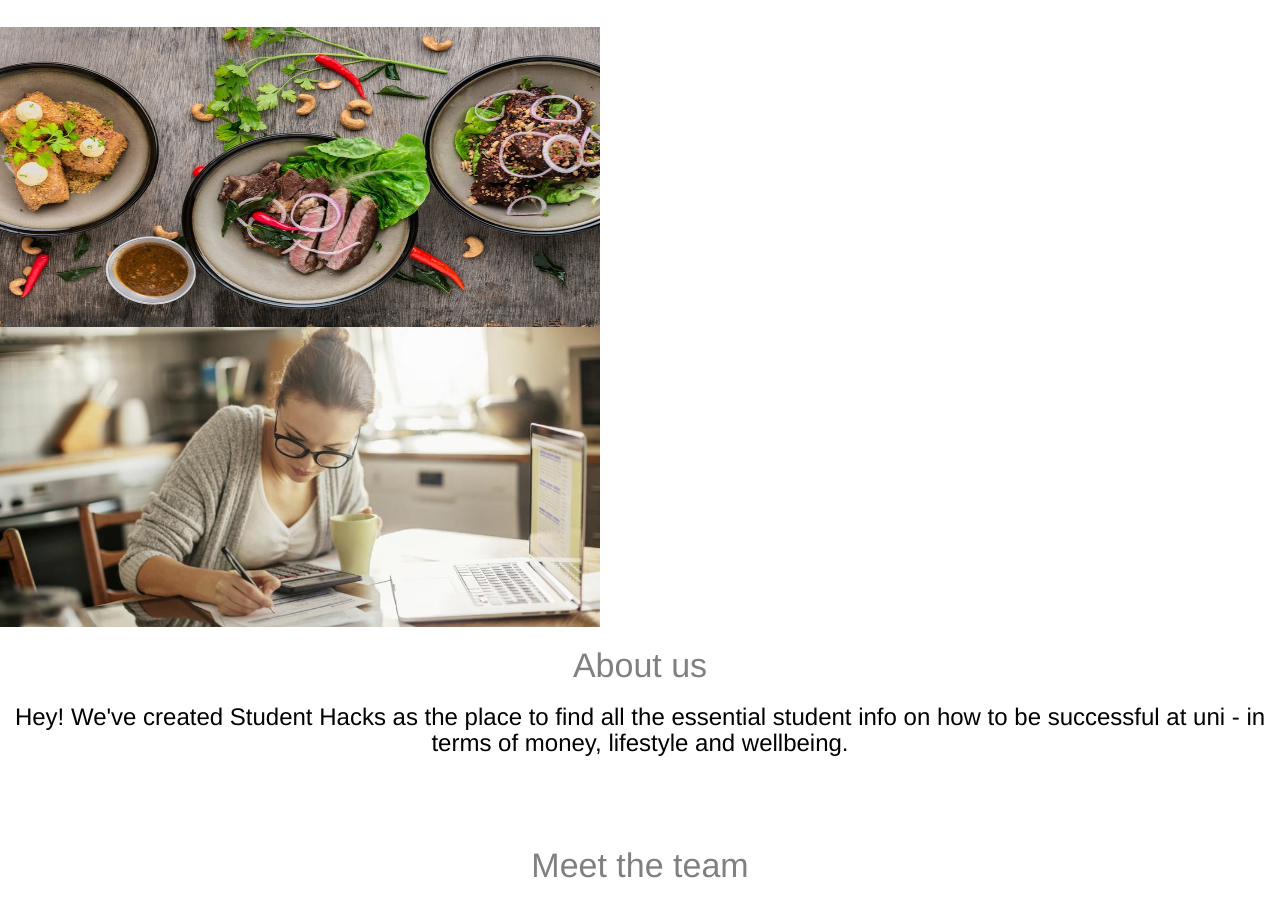
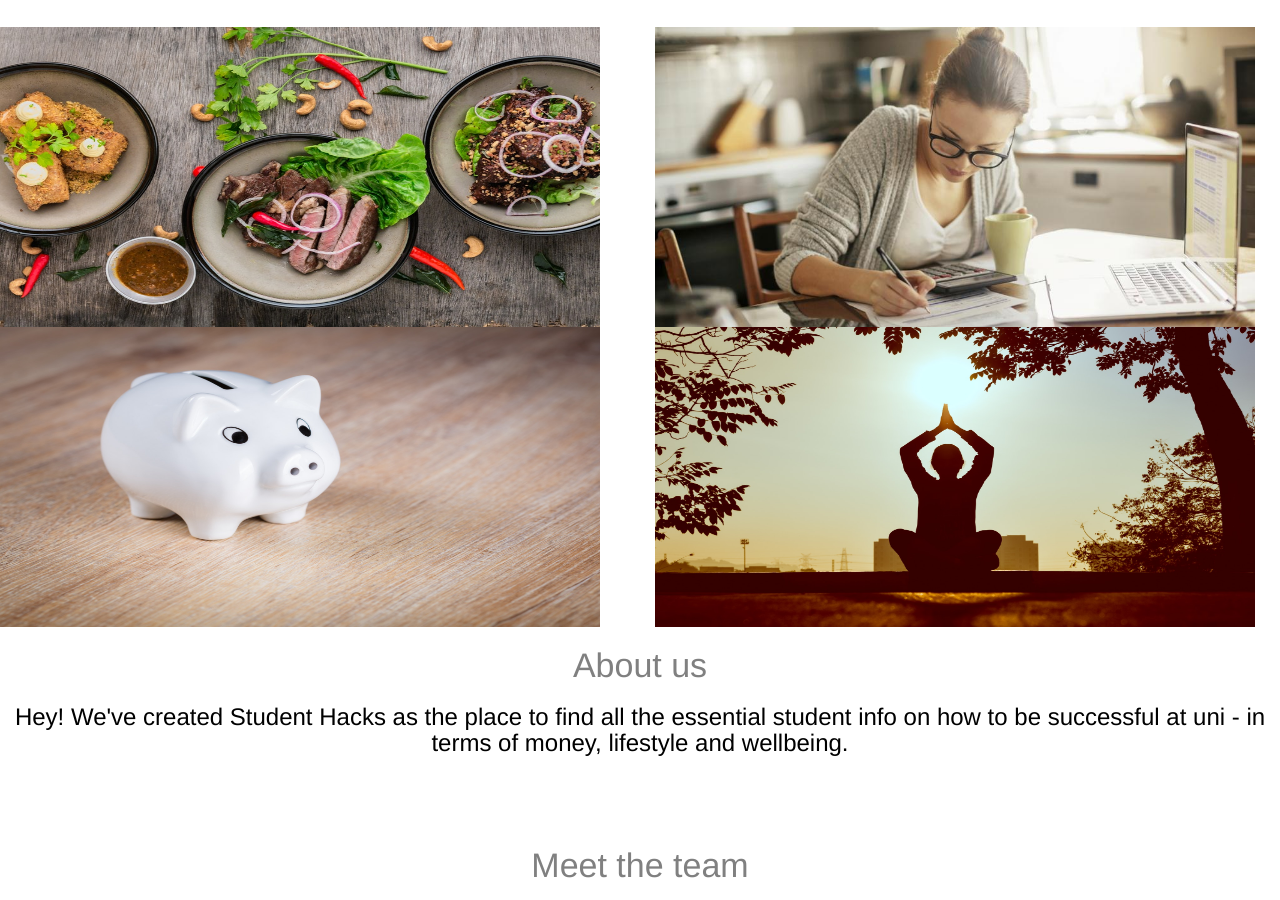
Before and after one commit to kasheemistry/web-project, a plain HTML site: page index.html in a window 1280 px wide. Shown: the part 197-1097 px from the top of the page. Drawn offline with nearby package versions, Linux system fonts and the light colour scheme.

Commit message:
hey cash
cash cash

```diff
--- a/index.html
+++ b/index.html
@@ -48,12 +48,19 @@
       <div class="col-sm-6">
         <img class= "img-square" src='images/food.jpg' width="600" height="300">
       </div>
+
+      <div class="col-sm-6">
+        <img class= "img-square" src='images/revision.jpg' width="600" height="300">
+      </div>
     </div>
-
 
     <div class="row">
       <div class="col-sm-6">
-        <img class= "img-square" src='images/revision.jpg' width="600" height="300">
+        <img class= "img-square" src='images/pig.jpg' width="600" height="300">
+      </div>
+
+      <div class="col-sm-6">
+        <img class= "img-square" src='images/peace.jpg' width="600" height="300">
       </div>
     </div>
 
```
Also changed, not shown: images/peace.jpg (added), images/pig.jpg (added).
